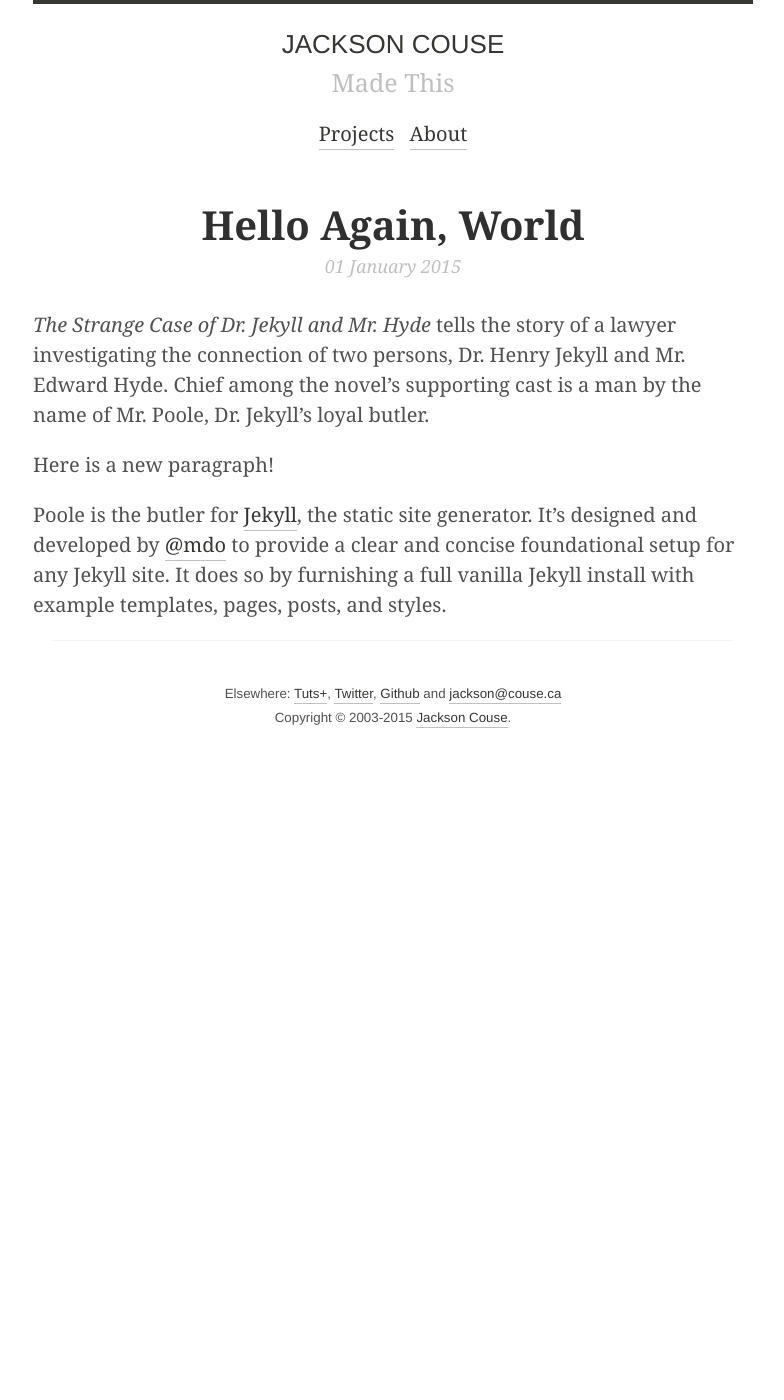
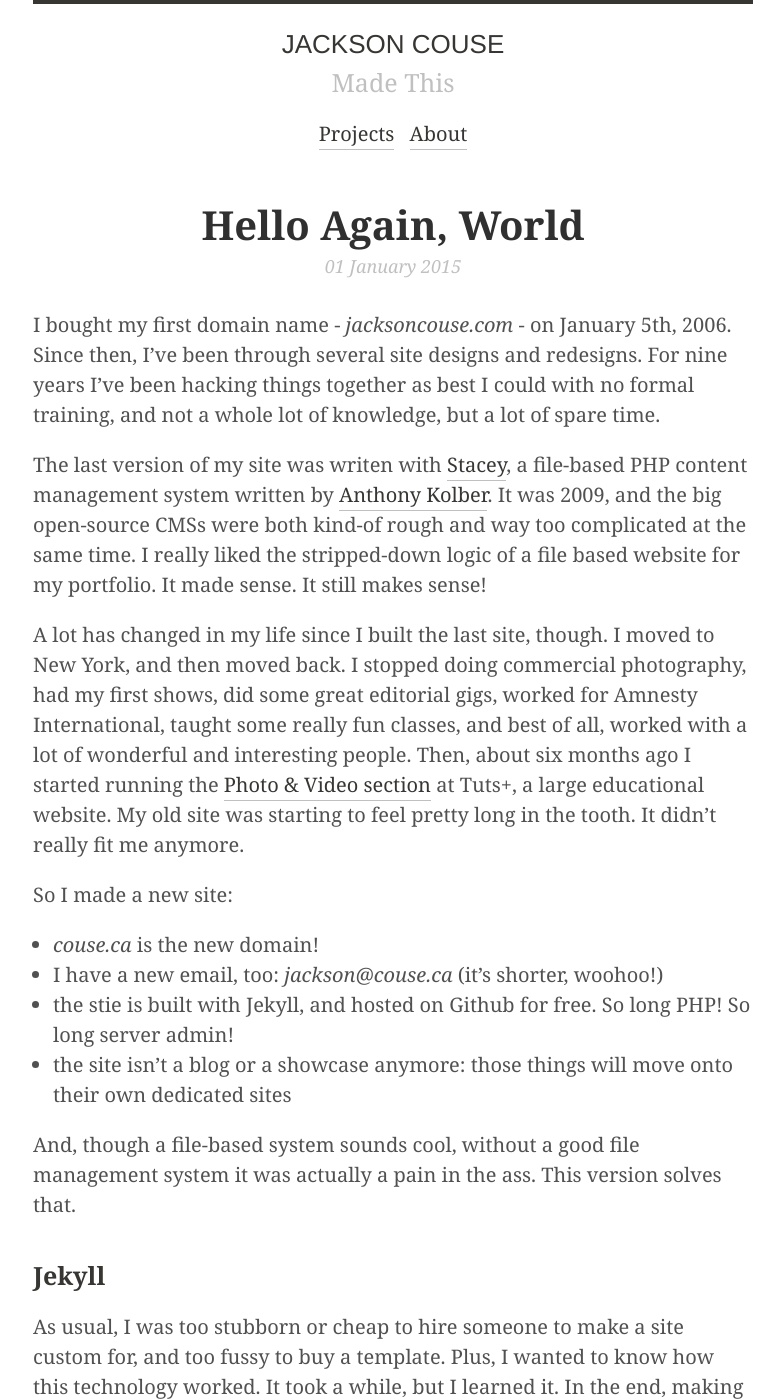
Before and after one commit to jacksoncouse/jacksoncouse.github.io, a Jekyll site: the page built from _posts/2015-01-01-hello-again-world.md, in a window 1280 px wide and 1400 px high. Shown: the whole window, without its empty margins (247-1031 px from the left). Built offline with Jekyll 4.4.1, drawn with Linux system fonts in a browser that asks for light colours; Markdown is read by kramdown in place of the engine named in the settings; some of the changed text lies outside the part shown.

Commit message:
wrote hello again world

```diff
--- a/_posts/2015-01-01-hello-again-world.md
+++ b/_posts/2015-01-01-hello-again-world.md
@@ -2,11 +2,36 @@
 layout: post
 title: Hello Again, World
 hook: New Home, New Design
-keywords: test,new
+keywords: website,wedesign,Jekyll,Ruby,static generator
 ---
 
-*The Strange Case of Dr. Jekyll and Mr. Hyde* tells the story of a lawyer investigating the connection of two persons, Dr. Henry Jekyll and Mr. Edward Hyde. Chief among the novel's supporting cast is a man by the name of Mr. Poole, Dr. Jekyll's loyal butler.
+I bought my first domain name - _jacksoncouse.com_ - on January 5th, 2006. Since then, I've been through several site designs and redesigns. For nine years I've been hacking things together as best I could with no formal training, and not a whole lot of knowledge, but a lot of spare time.
 
-Here is a new paragraph!
+The last version of my site was writen with [Stacey](http://staceyapp.com/), a file-based PHP content management system written by [Anthony Kolber](http://www.kolber.info). It was 2009, and the big open-source CMSs were both kind-of rough and way too complicated at the same time. I really liked the stripped-down logic of a file based website for my portfolio. It made sense. It still makes sense!
 
-Poole is the butler for [Jekyll](http://jekyllrb.com), the static site generator. It's designed and developed by [@mdo](https://twitter.com/mdo) to provide a clear and concise foundational setup for any Jekyll site. It does so by furnishing a full vanilla Jekyll install with example templates, pages, posts, and styles.
+A lot has changed in my life since I built the last site, though. I moved to New York, and then moved back. I stopped doing commercial photography, had my first shows, did some great editorial gigs, worked for Amnesty International, taught some really fun classes, and best of all, worked with a lot of wonderful and interesting people. Then, about six months ago I started running the [Photo & Video section](http://photo.tutsplus.com) at Tuts+, a large educational website. My old site was starting to feel pretty long in the tooth. It didn't really fit me anymore.
+
+So I made a new site:
+
+- _couse.ca_ is the new domain!
+- I have a new email, too: _jackson@couse.ca_ (it's shorter, woohoo!)
+- the stie is built with Jekyll, and hosted on Github for free. So long PHP! So long server admin!
+- the site isn't a blog or a showcase anymore: those things will move onto their own dedicated sites
+
+And, though a file-based system sounds cool, without a good file management system it was actually a pain in the ass. This version solves that.
+
+### Jekyll
+
+As usual, I was too stubborn or cheap to hire someone to make a site custom for, and too fussy to buy a template. Plus, I wanted to know how this technology worked. It took a while, but I learned it. In the end, making this site was a lot easier than I thought it would be. I guess I have had a good deal of practice after all.
+
+[Jekyll](http://jekyllrb.com/) is like a CMS, but instead of running on a server, it runs on your personal computer. Every time you update your website, you output a new finished version. It's lightweight, easy, and most of all, super fast.
+
+Here's a lesson from a good [Tuts+ course on Jekyll](http://code.tutsplus.com/courses/jekyll-essentials):
+
+<iframe width="720" height="480" src="//www.youtube.com/embed/6FBwEnF_n2M?rel=0" frameborder="0" allowfullscreen></iframe>
+
+Great stuff! Jekyll lets me work in a way that makes sense to me, automates a lot of the work, and lets me track everything I do using version control.
+
+### What's next
+
+The next thing I'll add is dedicated project websites for each of my projects, plus an archive of my old blog. Soon-ish.
```
